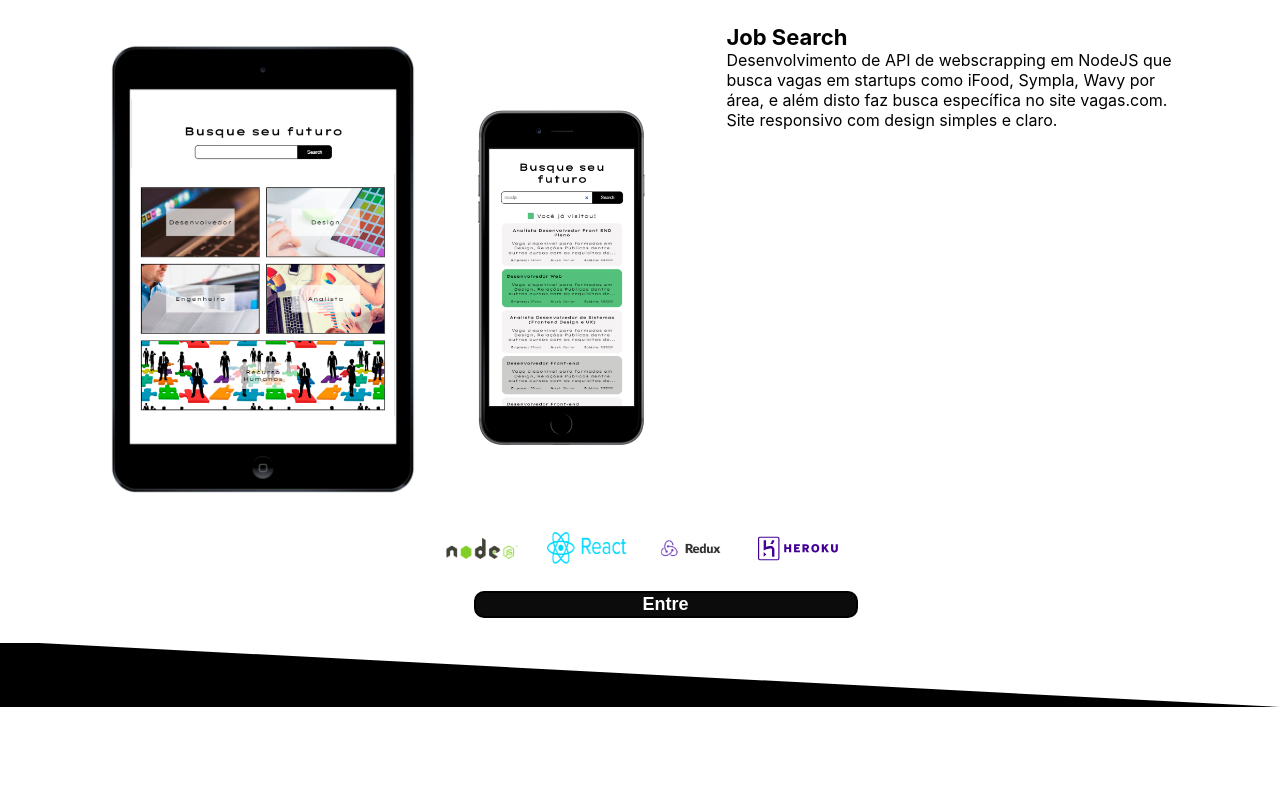
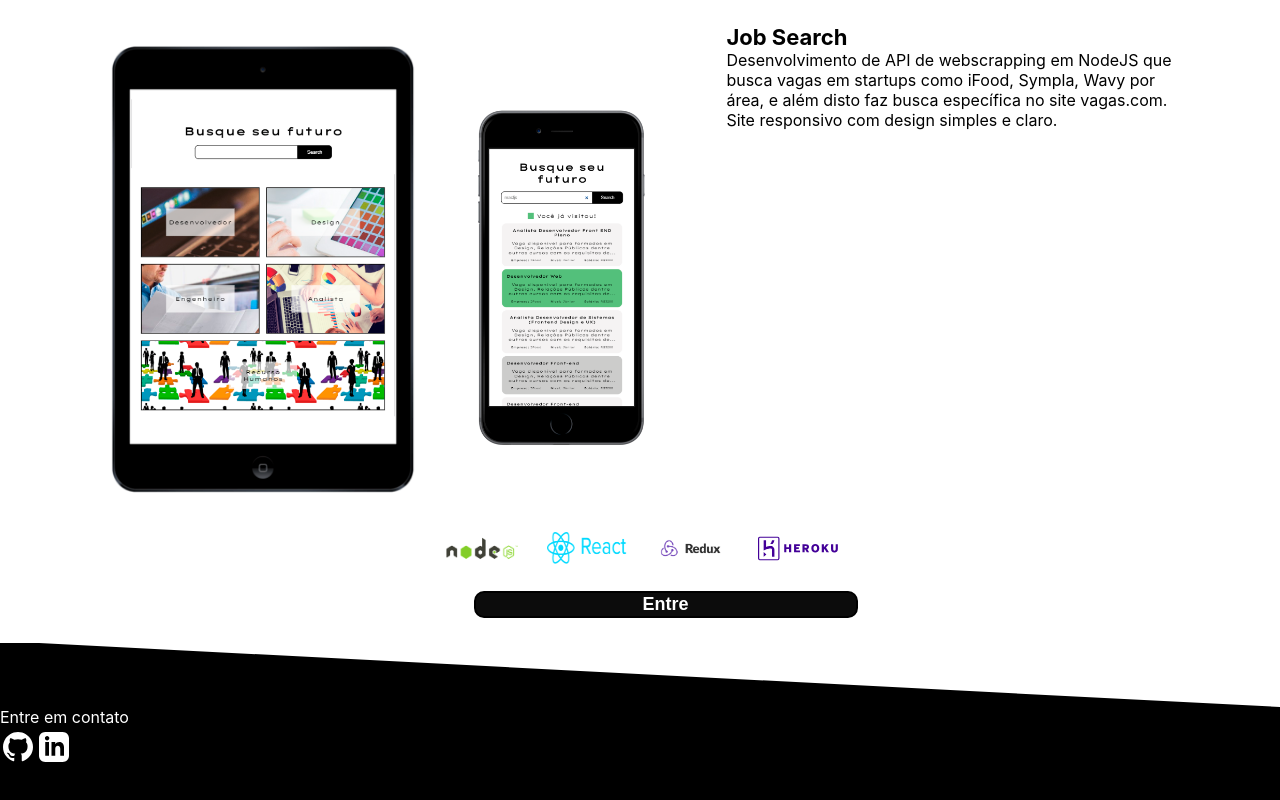
Before and after one commit to brunolv6/portfolio, a React (Create React App) app: page / in a window 1280 px wide. Shown: the part 1040-1840 px from the top of the page. Before the commit the page ends 1747 px from the top, so only its background shows below. Built offline with nearby package versions, Linux system fonts and the light colour scheme.

Commit message:
Conditional colors on component Links

```diff
--- a/src/App.js
+++ b/src/App.js
@@ -5,12 +5,14 @@ import './App.css';
 
 import { Apresentacao } from './components/apresentacao/apresentacao.component';
 import { Projetos } from './components/projetos/projetos.component'
+import { Footer } from './components/footer/footer.component';
 
 function App() {
   return (
     <div className='app'>
       <Apresentacao/>
       <Projetos/>
+      <Footer/>
     </div>
   );
 }
--- a/src/components/footer/footer.component.jsx
+++ b/src/components/footer/footer.component.jsx
@@ -0,0 +1,12 @@
+import React from 'react'
+
+import './footer.style.scss';
+
+import { Links } from '../links/links.components'
+
+export const Footer = () => (
+    <div className='footer'>
+        <div style={{color: 'white'}}>Entre em contato</div>
+        <Links white='branco'/>
+    </div>
+)
--- a/src/components/footer/footer.style.scss
+++ b/src/components/footer/footer.style.scss
@@ -0,0 +1,5 @@
+.footer{
+    width: 100%;
+    height: 100px;
+    background-color: black;
+}
--- a/src/components/links/links.components.jsx
+++ b/src/components/links/links.components.jsx
@@ -5,11 +5,27 @@ import './links.style.scss'
 import github from '../../assets/github.svg'
 import linkedin from '../../assets/linkedin.svg'
 
-export const Links = () => {
+export const Links = ({ white }) => {
     return(
         <div className='links'>
-          <a href='https://github.com/brunolv6' rel="noopener noreferrer" target="_blank"><img className='links-item' src={github} alt='github-logo'/></a>
-          <a href='https://www.linkedin.com/in/bruno-leme-valle-6blv/' rel="noopener noreferrer" target="_blank"><img className='links-item' src={linkedin} alt='linkedin-logo'/></a>
+            <a href='https://github.com/brunolv6' rel="noopener noreferrer" target="_blank">
+                <img
+                    className={
+                        `${white? 'filtro-branco': ''}
+                        links-item`
+                    }
+                    src={github}
+                    alt='github-logo'/>
+            </a>
+            <a href='https://www.linkedin.com/in/bruno-leme-valle-6blv/' rel="noopener noreferrer" target="_blank">
+                <img
+                    className={
+                        `${white? 'filtro-branco': ''}
+                        links-item`
+                    }
+                    src={linkedin}
+                    alt='linkedin-logo'/>
+            </a>
         </div>
     )
 }
--- a/src/components/links/links.style.scss
+++ b/src/components/links/links.style.scss
@@ -9,6 +9,10 @@
         margin: 0 3px;
     }
 
+    .filtro-branco{
+        filter: invert(100%) sepia(0%) saturate(0%) hue-rotate(65deg) brightness(100%) contrast(103%);
+    }
+
     @media screen and (max-width: 500px) {
         .links-item{
             width: 20px;
```
